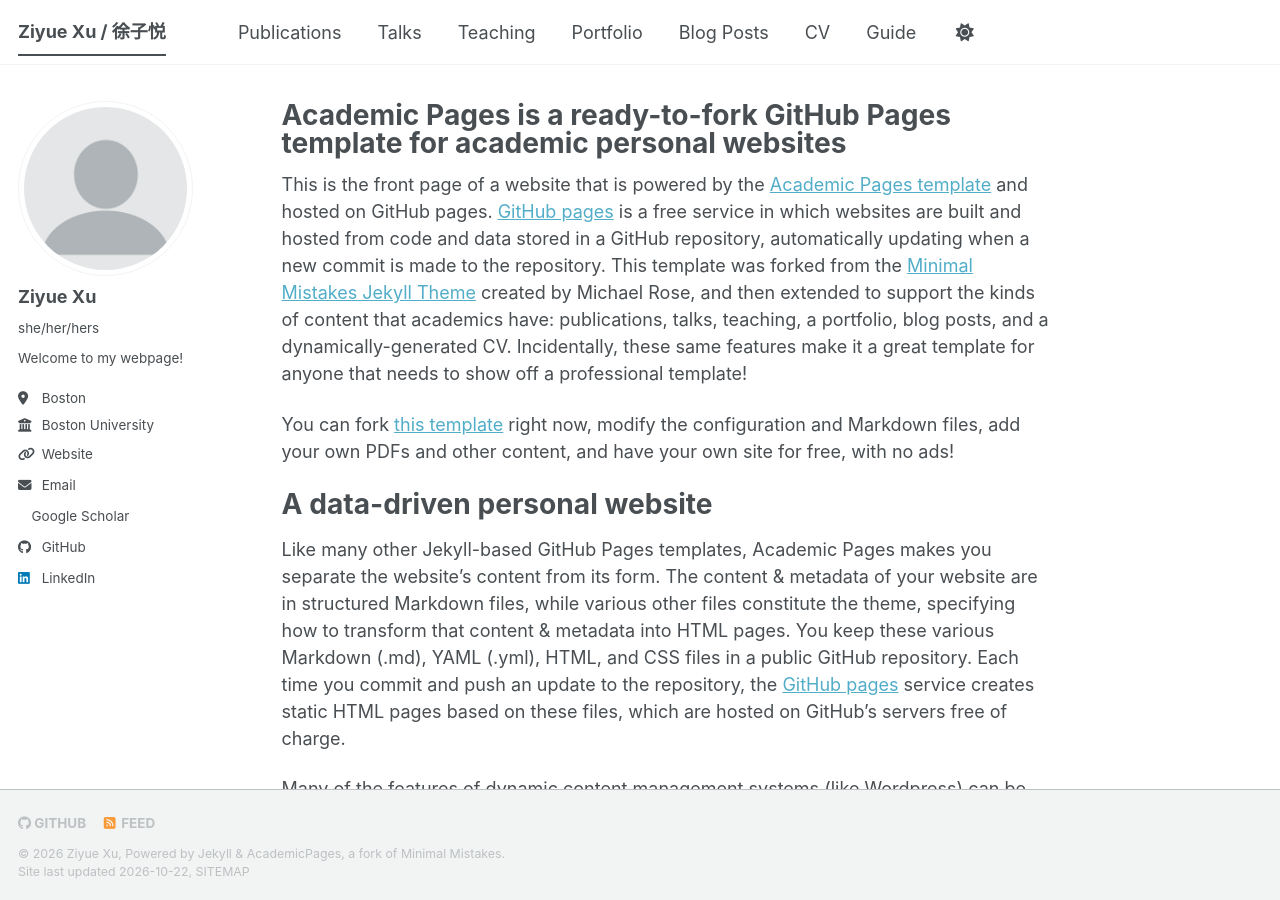
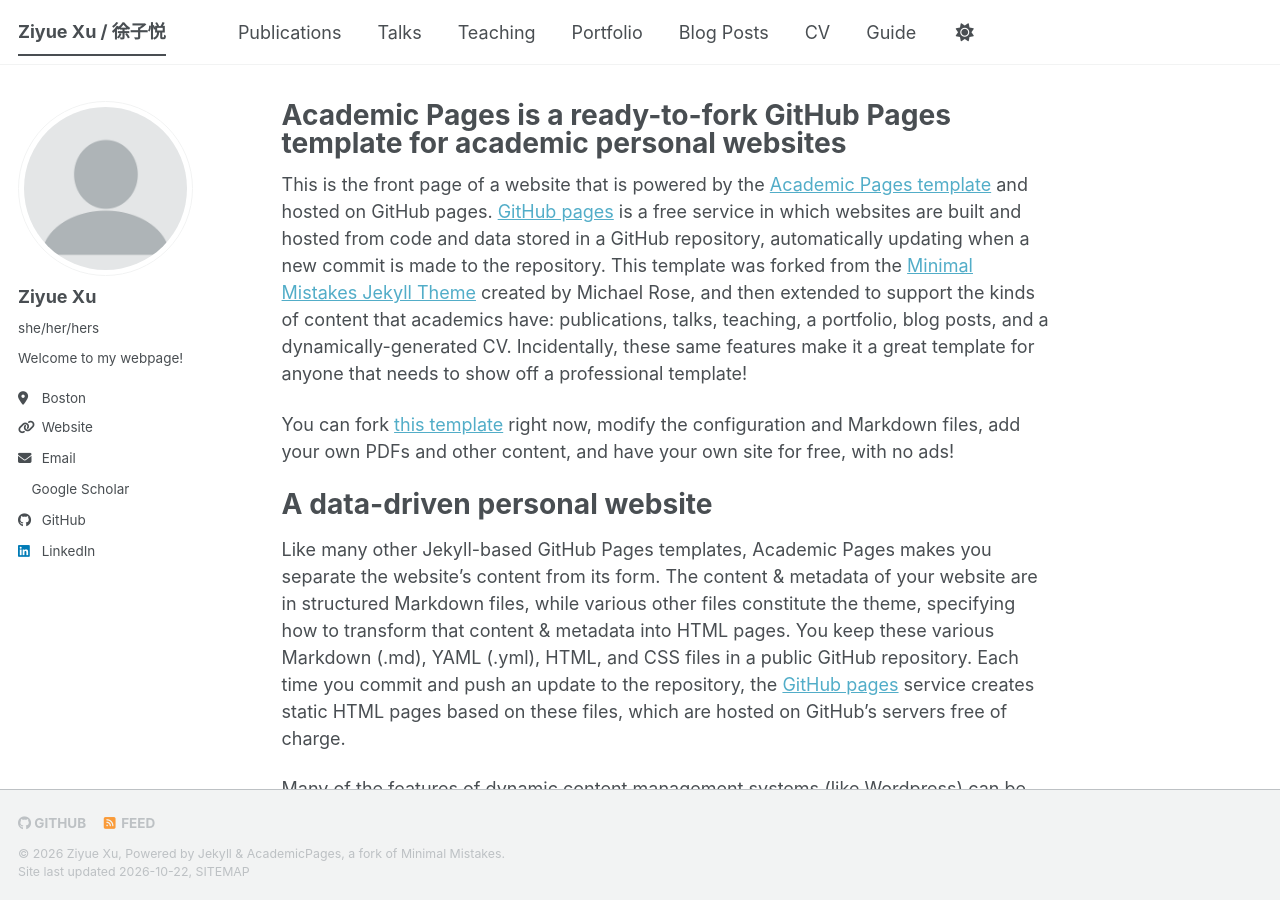
Before and after one commit to ziyuexu-economics/ziyuexu-economics.github.io, a Jekyll site: the page built from _pages/about.md, in a window 1280 px wide and 900 px high. Built offline with Jekyll 4.4.1, drawn with Linux system fonts in a browser that asks for light colours; a style sheet for code colours, icons or effects is not loaded.

Commit message:
Update _config.yml

```diff
--- a/_config.yml
+++ b/_config.yml
@@ -28,7 +28,7 @@ author:
   pronouns         : "she/her/hers"
   bio              : "Welcome to my webpage!"
   location         : "Boston"
-  employer         : "Boston University"
+  employer         : #
   uri              : "https://ziyuexu-economics.github.io"
   email            : "ziyuexu@bu.edu"
 
```
